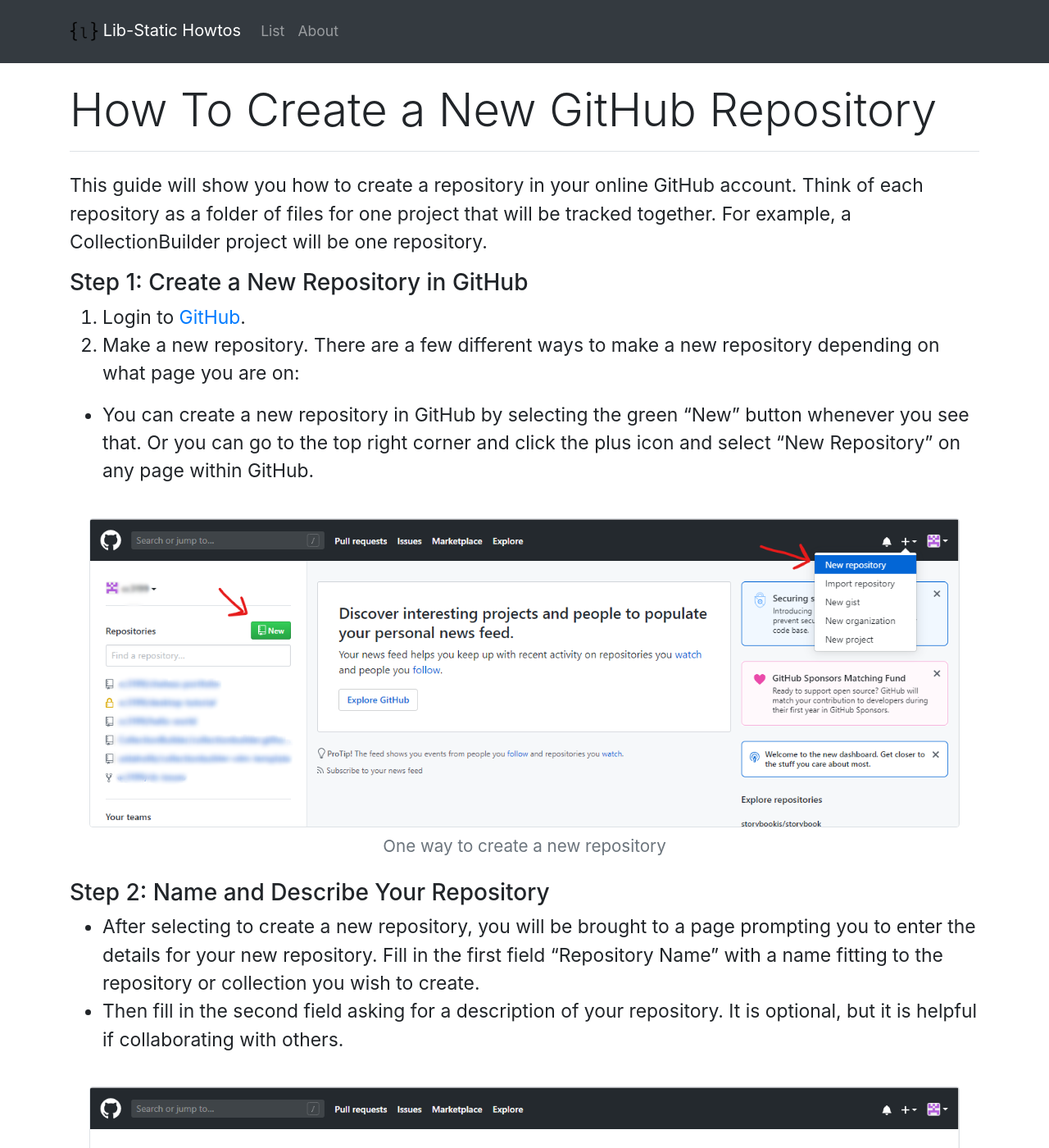
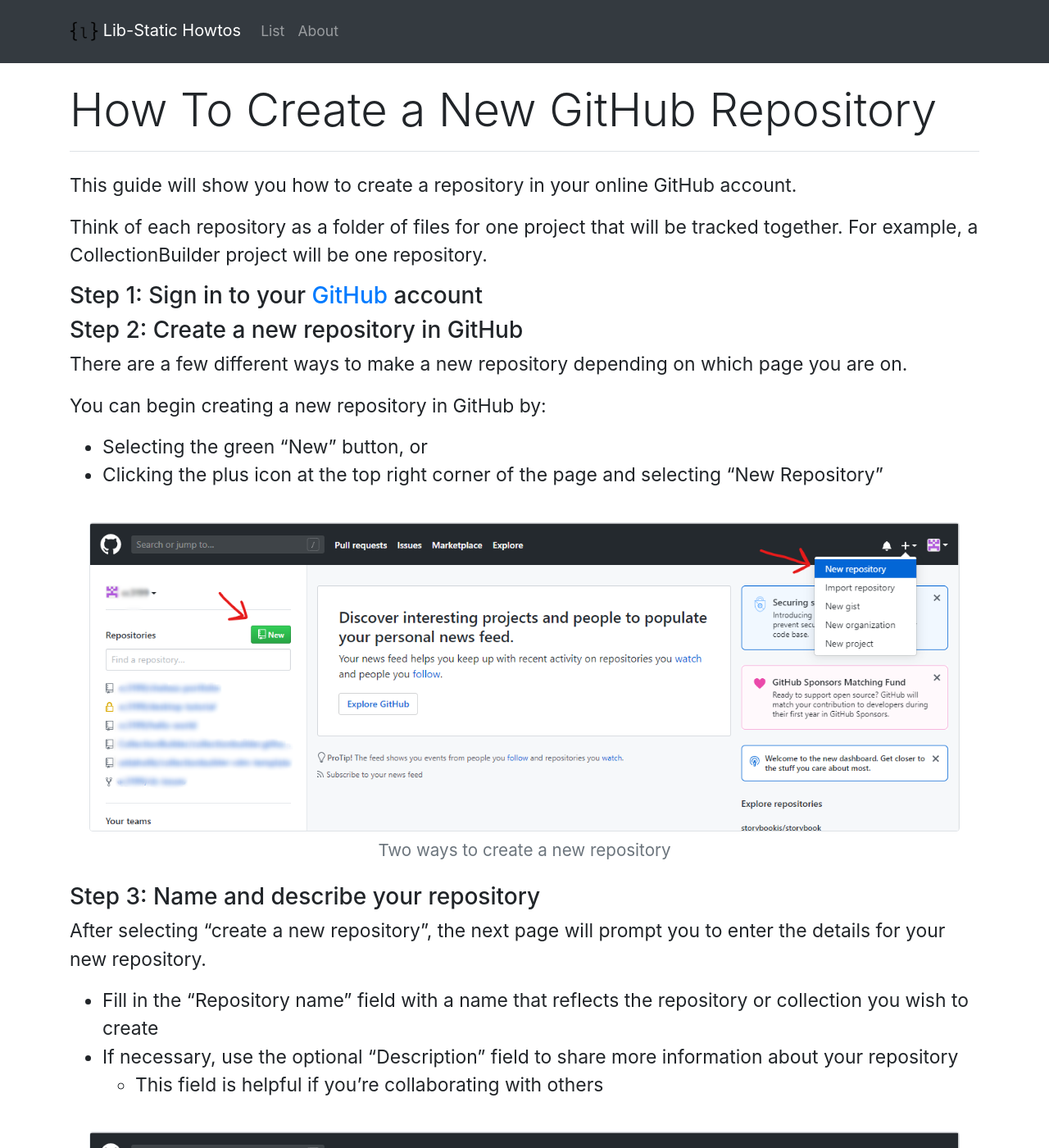
Before and after one commit to lib-static/howto, a Jekyll site: the page built from howtos/setupgithubrepo.md, in a window 1280 px wide and 1400 px high. Shown: the whole window at 82% size. Built offline with Jekyll 4.4.1, drawn with Linux system fonts in a browser that asks for light colours; some of the changed text lies outside the part shown.

Commit message:
updates to content and step numbers

```diff
--- a/howtos/setupgithubrepo.md
+++ b/howtos/setupgithubrepo.md
@@ -4,36 +4,49 @@ title: How To Create a New GitHub Repository
 ---
 
 This guide will show you how to create a repository in your online GitHub account.
-Think of each repository as a folder of files for one project that will be tracked together.
-For example, a CollectionBuilder project will be one repository.
 
-### Step 1: Create a New Repository in GitHub
+Think of each repository as a folder of files for one project that will be tracked together. For example, a CollectionBuilder project will be one repository.
 
-1. Login to [GitHub](https://github.com/){:target="_blank"}.
-2. Make a new repository. There are a few different ways to make a new repository depending on what page you are on:
+### Step 1: Sign in to your [GitHub](https://github.com/){:target="_blank"} account
 
-- You can create a new repository in GitHub by selecting the green "New" button whenever you see that. Or you can go to the top right corner and click the plus icon and select “New Repository” on any page within GitHub.
-{% include bootstrap/figure.md img="/github/github_newrepository.png" caption="One way to create a new repository" alt="One way to create a new repository in GitHub online" %}
+### Step 2: Create a new repository in GitHub
+There are a few different ways to make a new repository depending on which page you are on.
 
-### Step 2: Name and Describe Your Repository
+You can begin creating a new repository in GitHub by:
+- Selecting the green "New" button, or
+- Clicking the plus icon at the top right corner of the page and selecting “New Repository”
+{% include bootstrap/figure.md img="/github/github_newrepository.png" caption="Two ways to create a new repository" alt="Two ways to create a new repository in GitHub online" %}
 
-- After selecting to create a new repository, you will be brought to a page prompting you to enter the details for your new repository. Fill in the first field "Repository Name" with a name fitting to the repository or collection you wish to create.
-- Then fill in the second field asking for a description of your repository. It is optional, but it is helpful if collaborating with others.
+### Step 3: Name and describe your repository
+
+After selecting "create a new repository", the next page will prompt you to enter the details for your new repository.
+
+- Fill in the "Repository name" field with a name that reflects the repository or collection you wish to create
+- If necessary, use the optional "Description" field to share more information about your repository
+  - This field is helpful if you're collaborating with others
 {% include bootstrap/figure.md img="/github/github_newdescription.png" caption="Giving your repository a name" alt="Repository name and description fields" %}
 
-### Step 3: README and .gitignore
+### Step 4: README and .gitignore
 
-- Scroll down the page from where you named your repository. There will be a checkbox next to "Initialize this repository with a README". Check this box. This will start your repository with at least one document that you can edit, making it easier to get started.
-- Directly under the README checkbox, there will be a dropdown list button saying "Add .gitignore". Click the dropdown, start typing "Jekyll" in the search, and select the "Jekyll" option.
-- The rest of the settings should be ready to go as they are. Now select the "Create Repository" button.
+- Scroll down the page to the "Skip this step if you’re importing an existing repository" section
+- Check the box next to "Initialize this repository with a README"
+  - This will create your repository with at least one document that you can edit, making it easier to get started
+- Select the "Add .gitignore" dropdown box, start typing "Jekyll" in the search, then select the "Jekyll" option
+
 {% include bootstrap/figure.md img="/github/github_readme.png" caption="Selecting the README box, adding the Jekyll .gitignore, and creating your repository. " alt="Checked README box, added Jekyll .gitignore, and creating the repository" %}
 
-### Step 4: Use Your New Repository to create your own CollectionBuilder page!
+### Step 5: Select the "Create Repository" button
+Awesome! You successfully created a repository.
 
-- Awesome! You successfully created a repository. Now you are able to use this to create your own [GitHub page](https://guides.github.com/features/pages/) OR you can now create your own [CollectionBuilder](https://collectionbuilder.github.io/){:target="_blank"} page!
-- Follow this ["How To"](githubdesktoprepo.html){:target="_blank"} to set up the CollectionBuilder repository into your own.
+### Step 6: Use your new repository to create your own CollectionBuilder page
+
+Now you are able to use this repository to:
+- Create your own [GitHub page](https://guides.github.com/features/pages/)
+- Create your own [CollectionBuilder](https://collectionbuilder.github.io/){:target="_blank"} page
+
+Follow this ["how-to"](githubdesktoprepo.html){:target="_blank"} to set up CollectionBuilder in your repository.
 
 {:.alert .alert-info}
-Before you set up CollectionBuilder in your repository, you will have to install [GitHub Desktop](githubdesktop.html){:target="_blank"} and a text editor, such as [Visual Studio Code](visualstudiocode.html){:target="_blank"}.
+Before you set up CollectionBuilder in your repository, you will need to install [GitHub Desktop](githubdesktop.html){:target="_blank"} and a text editor, such as [Visual Studio Code](visualstudiocode.html){:target="_blank"} or [Atom](installatom.html){:target="_blank"}.
 
-- For additional help on working in GitHub, you can view the guides [here](https://guides.github.com/)
+For additional help with GitHub, please visit their [guides](https://guides.github.com/).
```
